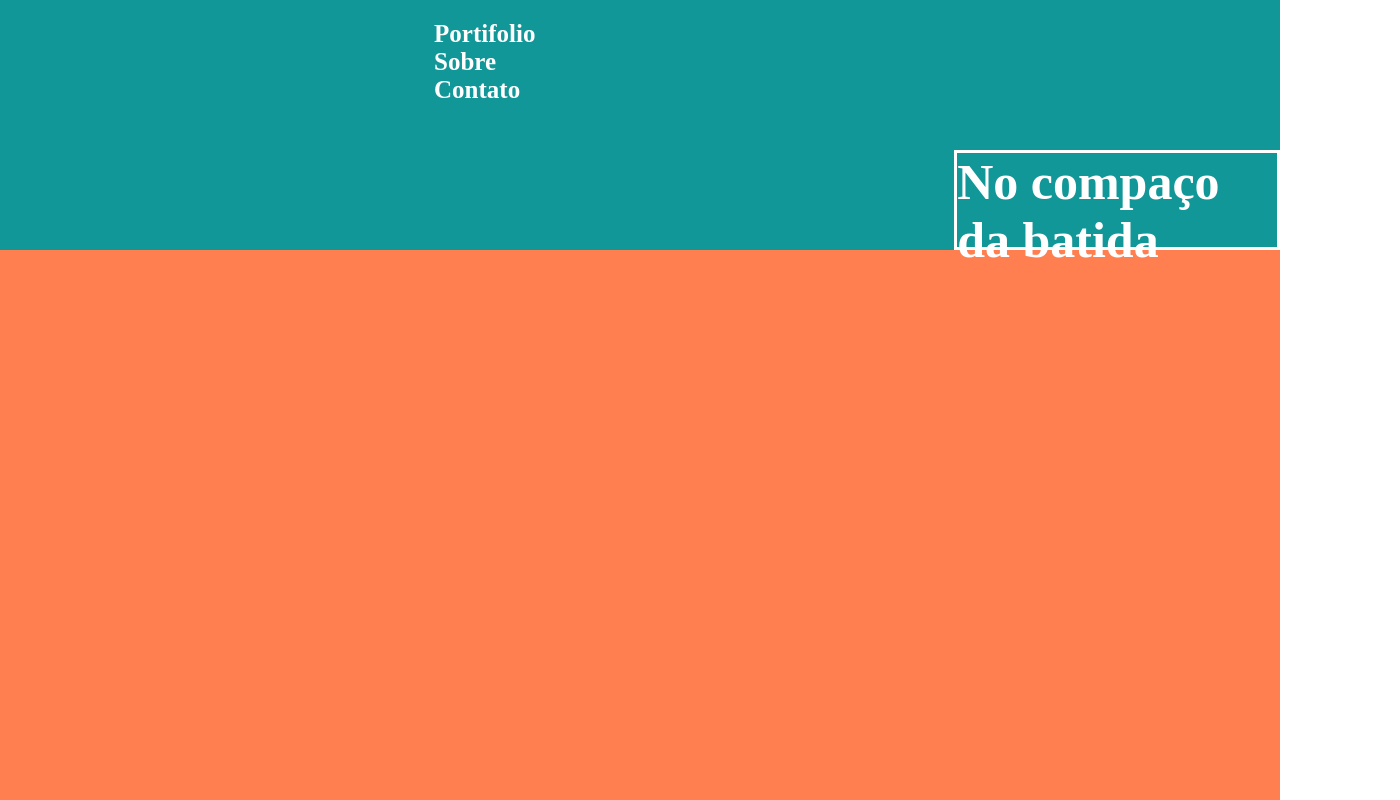
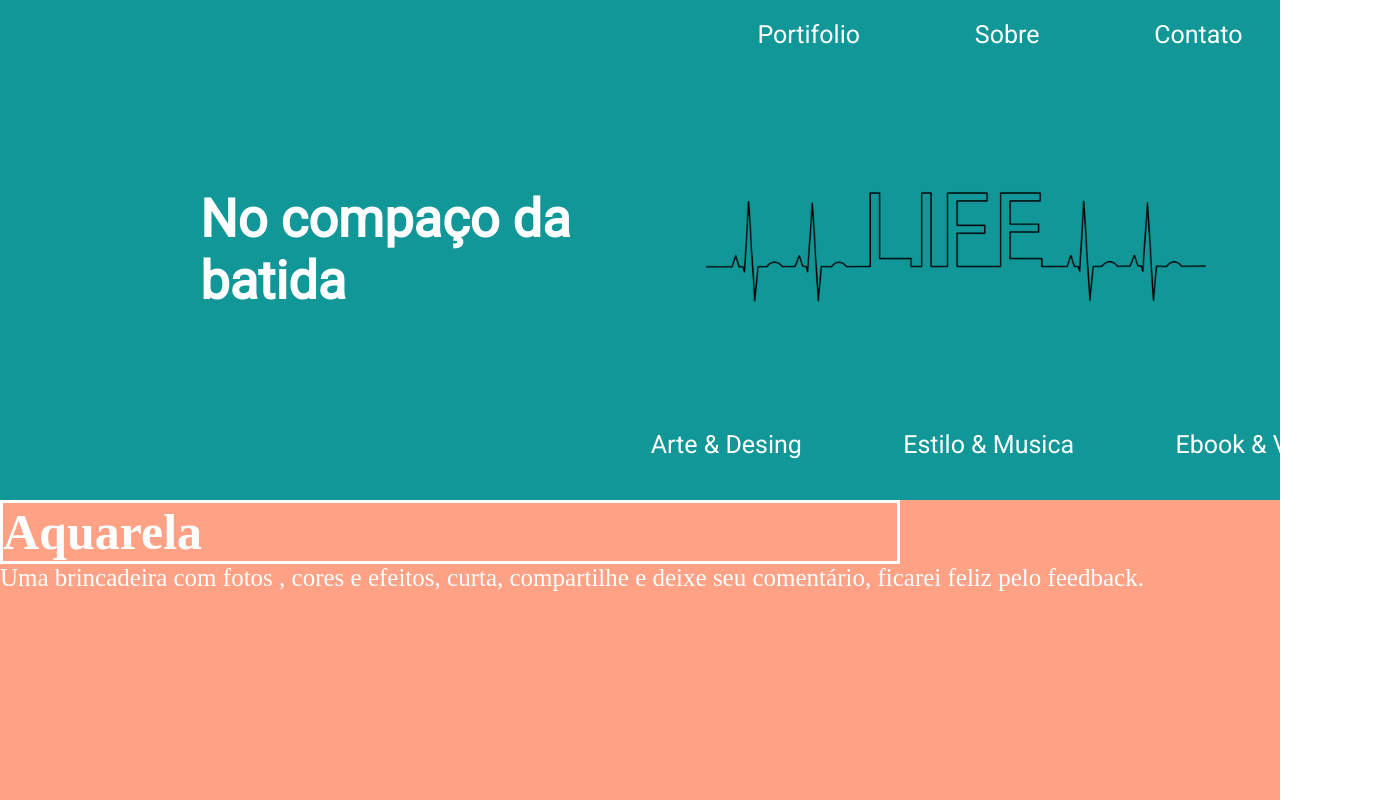
Before and after one commit to LucasCardozoti/beat-t1, a plain HTML site: page index.html in a window 1280 px wide. Shown: the top 800 px of the page, 1400 px wide, since content can reach past the window. Drawn offline with Linux system fonts and the light colour scheme.

Commit message:
agora eu acertei

```diff
--- a/index.html
+++ b/index.html
@@ -5,32 +5,83 @@
     <meta http-equiv="X-UA-Compatible" content="IE=edge">
     <meta name="viewport" content="width=device-width, initial-scale=1.0">
     <link rel="stylesheet" href="style.css">
+    <link rel="preconnect" href="https://fonts.googleapis.com">
+<link rel="preconnect" href="https://fonts.gstatic.com" crossorigin>
+<link href="https://fonts.googleapis.com/css2?family=Roboto&display=swap" rel="stylesheet">
     <title>18/11/2022</title>
 </head>
 <body>
     <header>
         <section id="inicio">
-            <ul><nav>
-            <div class="portifolio">
-                <li>Portifolio</li>
+            <div class="portifolio"><nav>
+                <ul>
+                    <li>Portifolio</li>
+                </ul>
+            </nav>
             </div>
 
-        <div class="sobre">
-                <li>Sobre</li>
-        </div>
+            <div class="sobre"><nav>
+                <ul>
+                    <li>Sobre</li>
+                </ul>
+            </nav>
+            </div>
 
-        <div class="contato">
-                <li>Contato</li>
-        </div>
-        </ul></nav>
+            <div class="contato"><nav>
+                <ul>
+                    <li>Contato</li>
+                </ul>
+            </nav>
+            </div>
+
         </section>
 
+        <section id="destaque">
         <div class="titulo">
             <h1>No compaço da batida</h1>
         </div>
+
+        <div class="imagem">
+            <img src="imagem/batida.png"
+            alt="Life"
+            height="250"
+            width=""
+            />
+        </div>
+        </section>
+
+        <section id="opcoes">
+            <div class="ArteEDesing"><nav>
+                <ul>
+                    <li>Arte & Desing</li>
+                </ul>
+            </nav>
+            </div>
+
+            <div class="EstiloEMusica"><nav>
+                <ul>
+                    <li>Estilo & Musica</li>
+                </ul>
+            </nav>
+            </div>
+
+            <div class="EbookEVideos"><nav>
+                <ul>
+                    <li>Ebook & Videos</li>
+                </ul>
+            </nav>
+            </div>
+        </section>
     </header>
 
     <main>
+        <div class="Aquarela">
+            <h1>Aquarela</h1>
+        </div>
+
+            <div class="Descriçao">
+            <p>Uma brincadeira com fotos , cores e efeitos, curta, compartilhe e deixe seu comentário, ficarei feliz pelo feedback.</p>
+        </div>
 
     </main>
 
--- a/style.css
+++ b/style.css
@@ -7,60 +7,72 @@
   }
 
   header {
-    height: 250px;
+    height: 500px;
     background-color: #129799;
-    display: flex;
-    /* justify-content: space-around; */
     font-size: 25px;
-    font-weight: bold;
     color: white;
     }
 
-    ul {
-    display: flex;
-    justify-content: space-around;
-    }
-
-
-#inicio {
+  #inicio {
   height: 150px;
-  width: 900px;
-  padding-left: 0px;
+  width: 600px;
   display: flex;
   justify-content: space-around;
   align-items: flex-start;
-  margin-left: 350px;
-  margin-top: 20px;
+  margin-left: 700px;
+  padding-top: 20px;
+  font-family: 'Roboto', sans-serif;
   /* border: solid; */
-}
-
-
-
-  .contato {
-    margin-right: 350px;
   }
 
+ #destaque {
+  height: 200px;
+  display: flex;
+  align-items: center;
+  justify-content: center;
+  font-family: 'Roboto', sans-serif;
+  /* border: solid; */
+ }
+
   .titulo {
-    margin-top: 150px;
-    display: flex;
-    /* flex-direction: column; */
+  font-size: 35px;
+  margin-left: 200px;
+  }
+
+  .imagem {
+    width: 600px;
+  }
+
+  #opcoes {
+  width: 800px;
+  margin-top: 80px;
+  margin-left: 600px;
+  display: flex;
+  align-items: flex-end;
+  justify-content: space-around;
+  font-family: 'Roboto', sans-serif;
+  /* border: solid; */
+  }
+
+  main {
+    height: 1000px;
+    font-size: 25px;
+    color: white;
+    background-color: #FFA185;
+  }
+
+  .Aquarela {
+    /* height: 300px; */
+    width: 900px;
     border: solid;
-    justify-content: right;
+  }
+
+  .Descricao {
+    margin-top: 20px;
+    border: solid;
   }
 
 
-
-
-
-
-
-
-
-
-  main {
-    height: 1000px;
-    background-color: coral;
-  }
 
   footer {
     height: 250px;
```
Also changed, not shown: imagem/batida.png (added).
